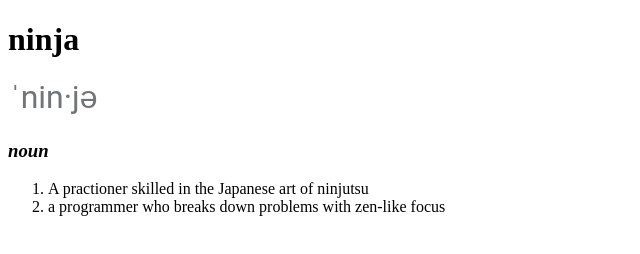
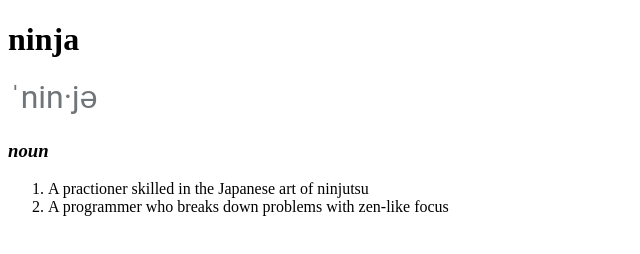
Before and after one commit to HBarleta/Web_Fundamentals, a plain HTML site: page HTML/Dictionary_Entry.html in a window 1280 px wide. Shown: the full height of the page, 0-640 px from the left. Drawn offline with Linux system fonts and the light colour scheme.

Commit message:
fixed typo

```diff
--- a/HTML/Dictionary_Entry.html
+++ b/HTML/Dictionary_Entry.html
@@ -13,7 +13,7 @@
   <p>
     <ol>
       <li>A practioner skilled in the Japanese art of ninjutsu</li>
-      <li>a programmer who breaks down problems with zen-like focus</li>
+      <li>A programmer who breaks down problems with zen-like focus</li>
     </ol>
   </p>
 </body>
```
